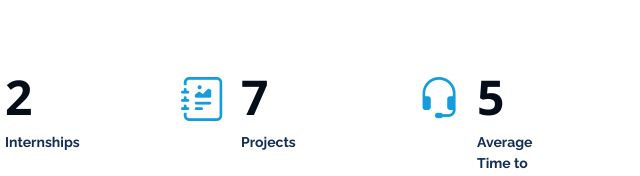
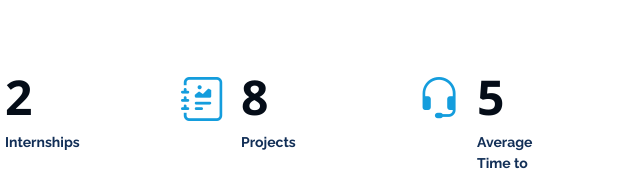
Before and after one commit to Gaganssj3/GagandeepSingh-Portfolio.github.io, a plain HTML site: page index.html in a window 1280 px wide. Shown: the part 1786-1962 px from the top of the page, 415-1055 px from the left. Drawn offline with nearby package versions, Linux system fonts and the light colour scheme.

Commit message:
Update index.html

```diff
--- a/index.html
+++ b/index.html
@@ -156,7 +156,7 @@
           <div class="col-lg-3 col-md-6 d-md-flex align-items-md-stretch" data-aos="fade-up" data-aos-delay="100">
             <div class="count-box">
               <i class="bi bi-journal-richtext"></i>
-              <span data-purecounter-start="0" data-purecounter-end="7" data-purecounter-duration="1" class="purecounter"></span>
+              <span data-purecounter-start="0" data-purecounter-end="8" data-purecounter-duration="1" class="purecounter"></span>
               <p><strong>Projects</strong></p>
             </div>
           </div>
```
